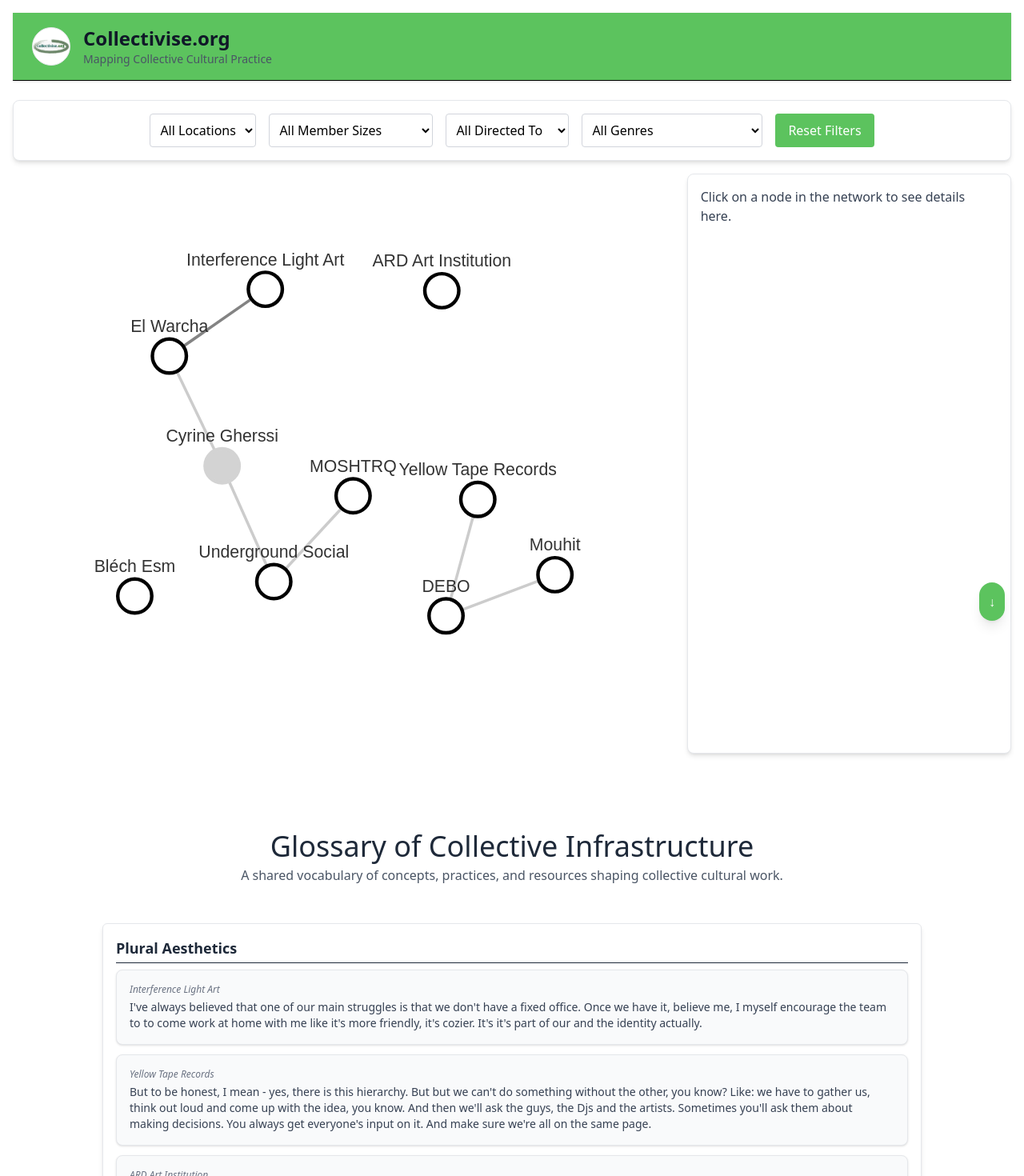
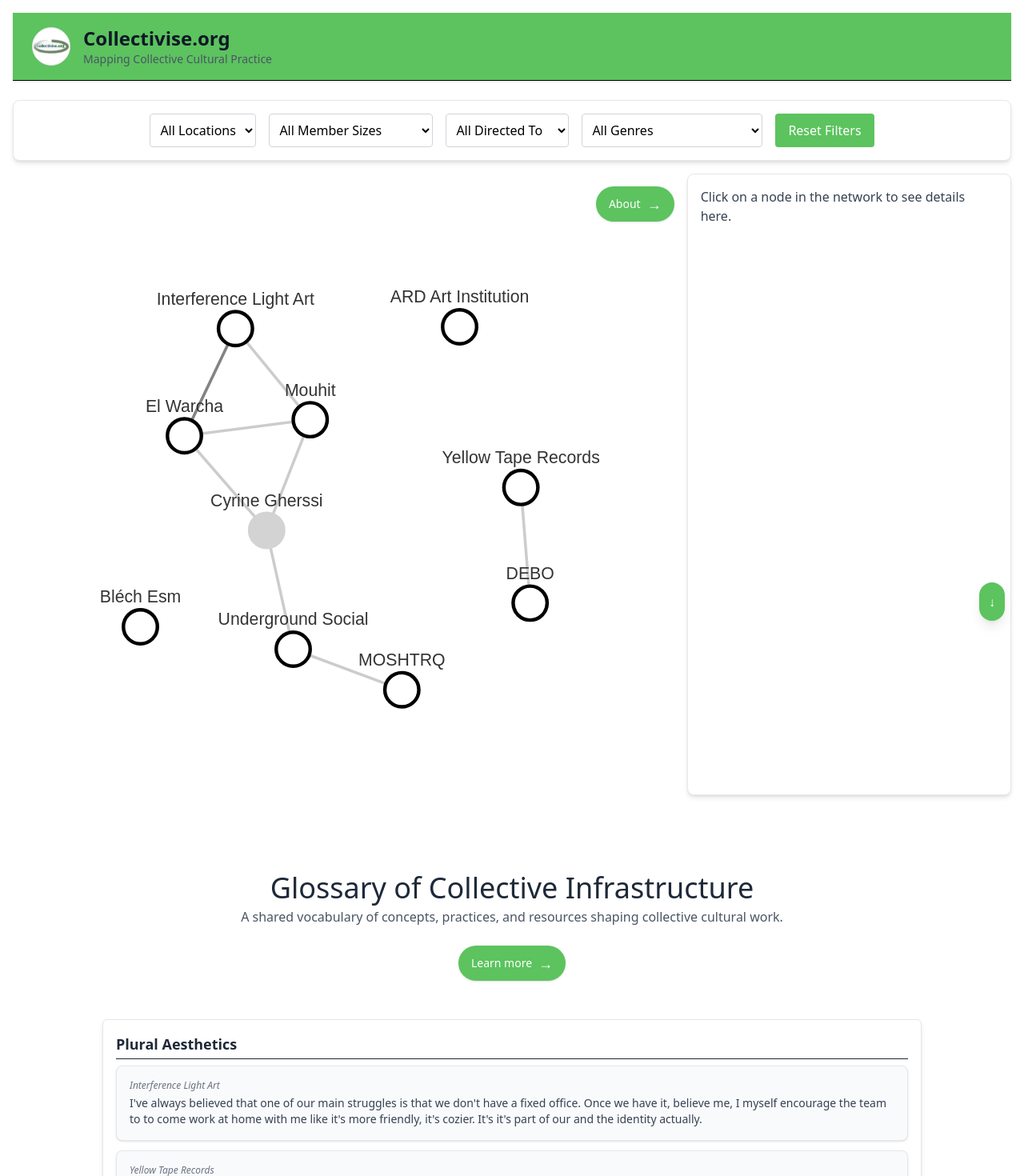
Before and after one commit to mlschuenemann/tawasol-network, a React (Vite) app: page / in a window 1280 px wide. Shown: the top 1470 px of the page at 80% size. Built offline with nearby package versions, Linux system fonts and the light colour scheme.

Commit message:
about buttons

```diff
--- a/public/graph.json
+++ b/public/graph.json
@@ -174,9 +174,9 @@
       "web-links": "https://mouhit.space/",
       "location": "Tunis",
       "size": "2-10",
-      "engaged_towards": ["Ressource"],
-      "description": "Facilitator of Artistic Residencies and Networking Opportunities. Providing of a residency-hub as a networking opportunity for the local Art Scene.",
-      "genre": ["Fine Art",  "Suport and Network"],
+      "engaged_towards": ["Ressource", "Community", "Artistic Practice"],
+      "description": "Artists residency space. Support the local art scene by offering a space for creation, experimentation, mentoring, peer-to-peer learning and feedback. Fosters networking opportunities, connecting local art scene to international scenes. ",
+      "genre": ["Fine Art",  "Suport and Network", "Music", "Community Engagement"],
       "resource_origin": "Grants / Comercial Practice",
       "style": {
         "radius": 30,
@@ -217,7 +217,10 @@
     { "source": "5", "target": "8" },
     { "source": "5", "target": "8" },
     { "source": "5", "target": "8" },
-    { "source": "9", "target": "4" },
+    { "source": "9", "target": "5" },
+    { "source": "9", "target": "2" },
+    { "source": "9", "target": "8" },
+
     { "source": "4", "target": "1" },
     { "source": "5", "target": "5" },
     { "source": "2", "target": "5" },
--- a/src/MainPage.jsx
+++ b/src/MainPage.jsx
@@ -96,10 +96,23 @@
         <h2 className="text-4xl font-medium text-gray-800 text-center mt-24">
           Glossary of Collective Infrastructure
         </h2>
-        <p className="mt-1 text-md text-gray-600 mb-12">
+        <p className="mt-1 text-md text-gray-600 mb-1">
           A shared vocabulary of concepts, practices, and resources shaping
           collective cultural work.
         </p>
+      </div>
+
+      {/* Button below the subtitle */}
+      <div className="flex justify-center mb-12">
+        <a
+          href="https://example.com" // <-- Replace this with your actual link
+          target="_blank"
+          rel="noopener noreferrer"
+          className="flex items-center gap-2 px-4 py-2 text-sm font-medium text-white rounded-full shadow transition"
+          style={{ backgroundColor: "rgb(92, 195, 94)" }}
+        >
+          Learn more <span className="text-lg">→</span>
+        </a>
       </div>
 
       {/* Statements Section */}
@@ -108,6 +121,18 @@
         className="p-4 border border-gray-200 bg-white shadow-md rounded-md max-w-5xl mx-auto"
       >
         <Statements title={selectedNode?.title} statements={statementsData} />
+      </div>
+
+      {/* Impressum Button at the Bottom */}
+      <div className="mt-8 text-center">
+        <a
+          href="http://info.collectivise.org/impressum.html"
+          target="_blank"
+          rel="noopener noreferrer"
+          className="text-sm text-gray-600 underline hover:text-gray-800 transition"
+        >
+          Impressum
+        </a>
       </div>
 
       {/* Scroll-to-Glossary Button */}
--- a/src/Network.jsx
+++ b/src/Network.jsx
@@ -425,6 +425,18 @@
   }
 
   return     <>
+  <div className="flex justify-end mb-2">
+    <a
+      href="http://info.collectivise.org/" // <-- Replace this with your actual URL
+      target="_blank"
+      rel="noopener noreferrer"
+      className="flex items-center gap-2 px-4 py-2 text-sm font-medium text-white rounded-full shadow transition"
+      style={{ backgroundColor: "rgb(92, 195, 94)" }}
+    >
+      About <span className="text-lg">→</span>
+    </a>
+  </div>
+
   <div id="chart" ref={chartRef} />
 
 </>
```
